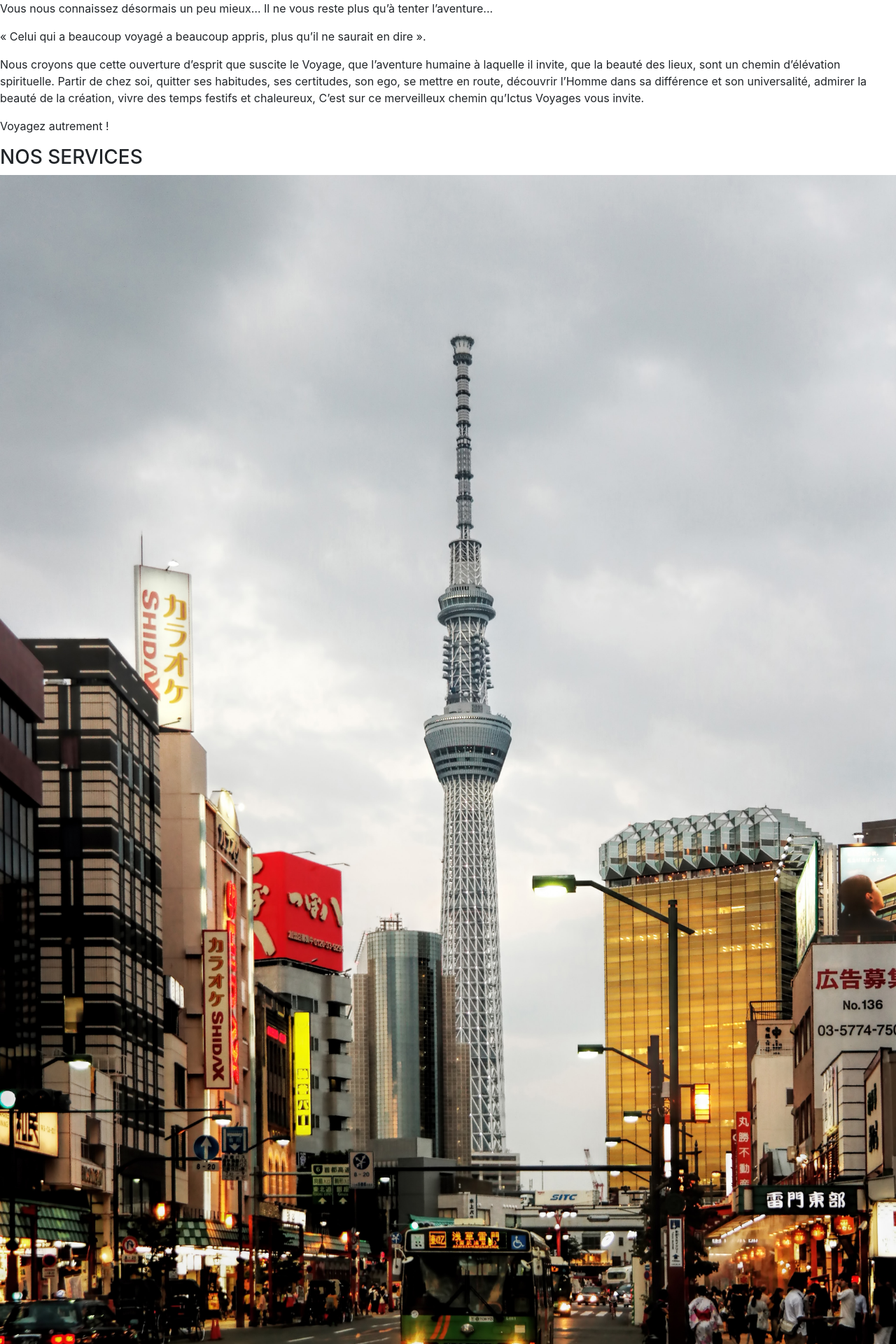
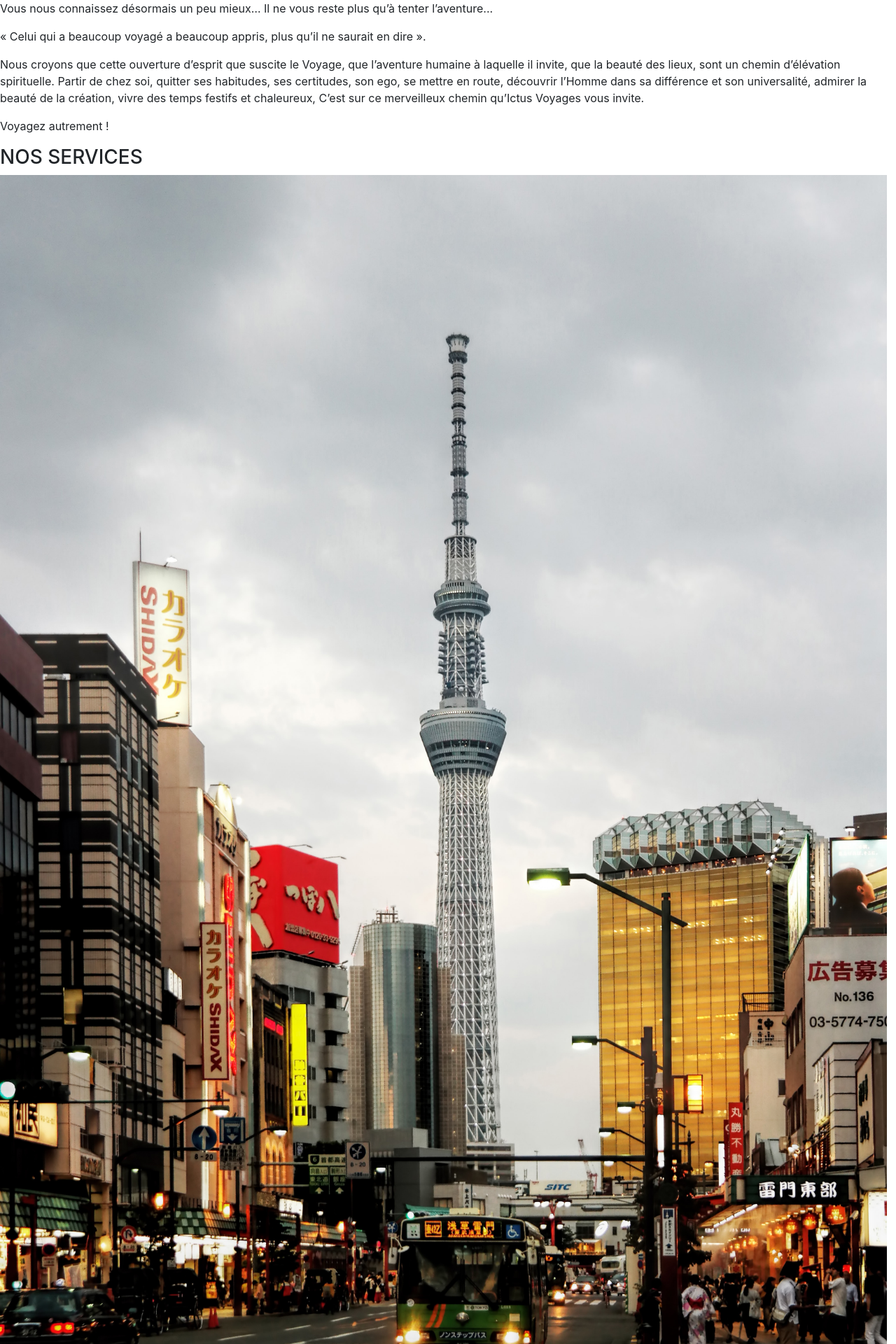
Before and after one commit to guillaumeaillaud/Anonymous, a PHP site: page / in a window 1280 px wide. Shown: the part 726-2646 px from the top of the page at 70% size. Run offline with PHP 8.4, Linux system fonts and the light colour scheme.

Commit message:
modif css

```diff
--- a/assets/css/style.css
+++ b/assets/css/style.css
@@ -1,4 +1,4 @@
 img {
-    max-width:100%;
+    max-width:99%;
 
 }
```
Also changed, not shown: php/view/section_service.php (+6 -3 lines).
